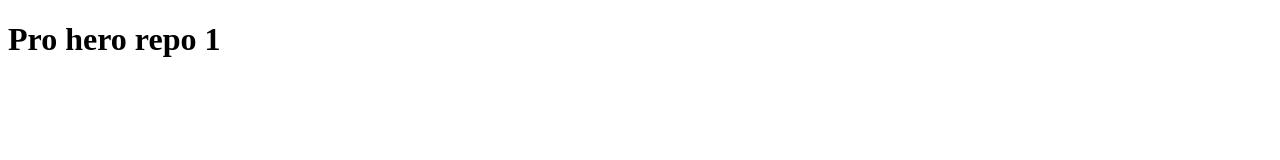
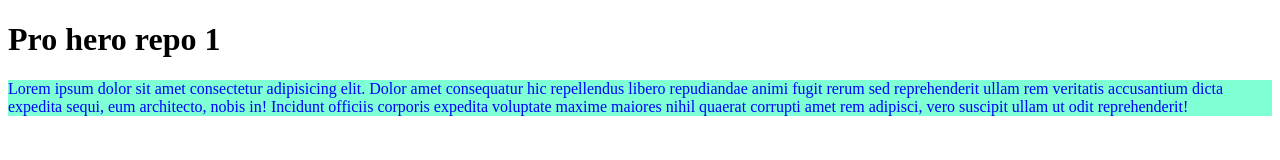
Before and after one commit to Shahriar-Samir/Food-Shop-Static, a plain HTML site: page index.html in a window 1280 px wide. Drawn offline with Linux system fonts and the light colour scheme.

Commit message:
second commit

```diff
--- a/index.html
+++ b/index.html
@@ -4,9 +4,15 @@
     <meta charset="UTF-8">
     <meta name="viewport" content="width=device-width, initial-scale=1.0">
     <title>Pro hero repo 1</title>
+    <link href="./style.css" rel="stylesheet">
 </head>
 <body>
  <h1>Pro hero repo 1</h1>
+<div>
+    <p>Lorem ipsum dolor sit amet consectetur adipisicing elit. Dolor amet consequatur hic repellendus libero repudiandae animi fugit rerum sed reprehenderit ullam rem veritatis accusantium dicta expedita sequi, eum architecto, nobis in! Incidunt officiis corporis expedita voluptate maxime maiores nihil quaerat corrupti amet rem adipisci, vero suscipit ullam ut odit reprehenderit!</p>
 
+
+
+</div>
 </body>
 </html>
--- /dev/null
+++ b/style.css
@@ -0,0 +1,4 @@
+div{
+    background-color: aquamarine;
+    color:blue;
+}
```
